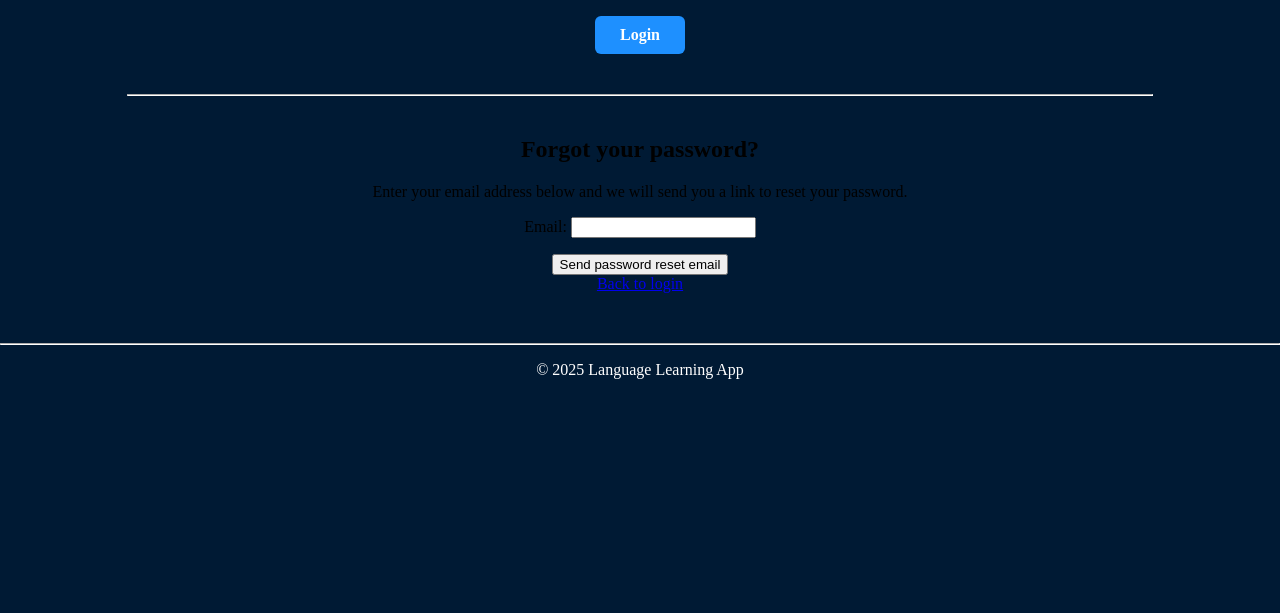
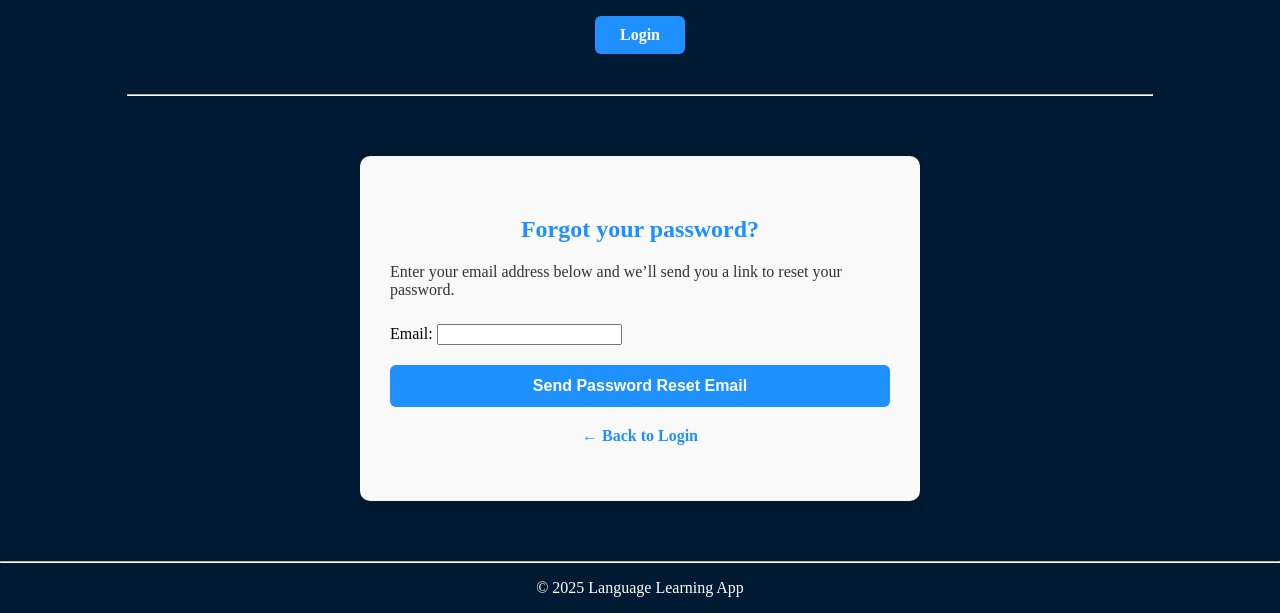
Before and after one commit to AdamRogowski/LanguageLearningApp, a Django app: page /password_reset/ in a window 1280 px wide. Shown: the part 393-1006 px from the top of the page. Before the commit the page ends 772 px from the top, so only its background shows below. Run offline with Django 5.2, Linux system fonts and the light colour scheme.

Commit message:
password reset rev

```diff
--- a/base/templates/base/password_reset_form.html
+++ b/base/templates/base/password_reset_form.html
@@ -1,11 +1,29 @@
 {% extends "main.html" %}
+
 {% block content %}
-<h2>Forgot your password?</h2>
-<p>Enter your email address below and we will send you a link to reset your password.</p>
-<form method="post">
+<div style="max-width: 500px; margin: 60px auto; background-color: #f9f9f9; padding: 40px 30px; border-radius: 10px; box-shadow: 0 4px 10px rgba(0, 0, 0, 0.1); text-align: left;">
+
+  <h2 style="text-align: center; color: #1E90FF; margin-bottom: 20px;">Forgot your password?</h2>
+
+  <p style="font-size: 16px; color: #333; margin-bottom: 25px;">
+    Enter your email address below and we’ll send you a link to reset your password.
+  </p>
+
+  <form method="post">
     {% csrf_token %}
-    {{ form.as_p }}
-    <button type="submit">Send password reset email</button>
-</form>
-<a href="{% url 'login' %}">Back to login</a>
+    <div style="margin-bottom: 20px;">
+      {{ form.as_p }}
+    </div>
+
+    <button type="submit"
+      style="width: 100%; background-color: #1E90FF; color: white; padding: 12px 0; border: none; border-radius: 6px; font-size: 16px; font-weight: bold; cursor: pointer;">
+      Send Password Reset Email
+    </button>
+  </form>
+
+  <p style="text-align: center; margin-top: 20px;">
+    <a href="{% url 'login' %}" style="color: #1E90FF; text-decoration: none; font-weight: bold;">← Back to Login</a>
+  </p>
+
+</div>
 {% endblock content %}
```
